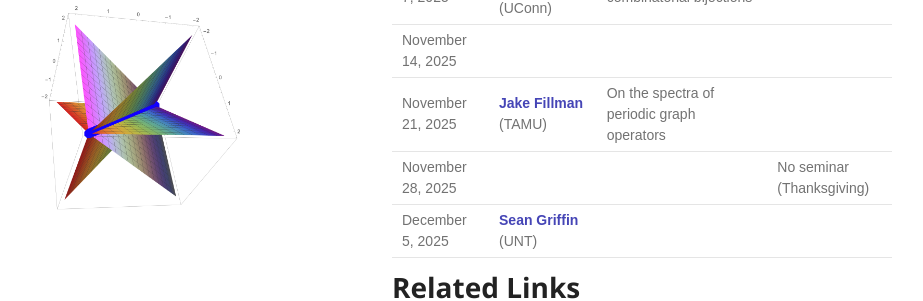
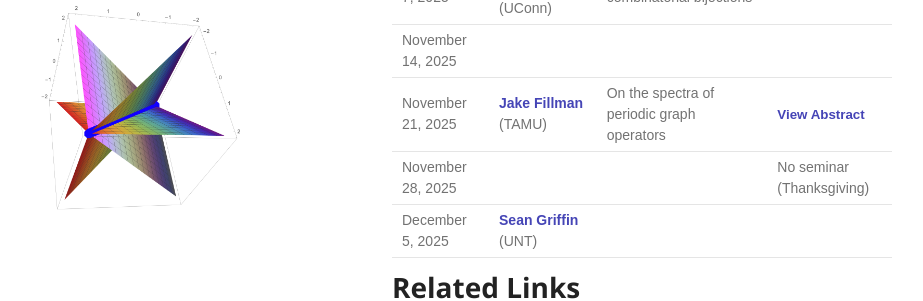
Before and after one commit to tamu-seminar/alg-comb, a Jekyll site: the page built from index.md, in a window 1280 px wide and 900 px high, scrolled down 512 px. Shown: the part 444-745 px from the top of the window, without its empty margins (178-1101 px from the left). Built offline with Jekyll 4.4.1, drawn with Linux system fonts in a browser that asks for light colours.

Commit message:
blake jackson

```diff
--- a/index.md
+++ b/index.md
@@ -33,9 +33,9 @@ The organizers are [Chun-Hung Liu](https://people.tamu.edu/~chliu/) and [Galen D
 | October 17, 2025 | [Patricia Klein](https://patriciajklein.github.io/) (TAMU) | Algebra and geometry of ASM weak order | <button type="button" class="abstract-link" onclick="showAbstract('klein')">View Abstract</button> |
 | October 24, 2025 | | | |
 | October 31, 2025 |[Pablo Ocal](https://pabloocal.github.io/) (ICERM) | The tableaux algebra, with applications to geometry and crystals | <button type="button" class="abstract-link" onclick="showAbstract('ocal')">View Abstract</button> |
-| November 7, 2025 | [Blake Jackson](https://www.blakejacksonmath.com/) (UConn) |Machine learning combinatorial bijections  | |
+| November 7, 2025 | [Blake Jackson](https://www.blakejacksonmath.com/) (UConn) | Machine learning combinatorial bijections  | |
 | November 14, 2025 | | | |
-| November 21, 2025 | [Jake Fillman](https://sites.google.com/site/jakefillman/) (TAMU)| On the spectra of periodic graph operators | |
+| November 21, 2025 | [Jake Fillman](https://sites.google.com/site/jakefillman/) (TAMU)| On the spectra of periodic graph operators | <button type="button" class="abstract-link" onclick="showAbstract('jackson')">View Abstract</button> |
 | November 28, 2025 | | | No seminar (Thanksgiving) |
 | December 5, 2025 | [Sean Griffin](https://sites.google.com/view/sgriffin/home) (UNT) | | |
 
```
